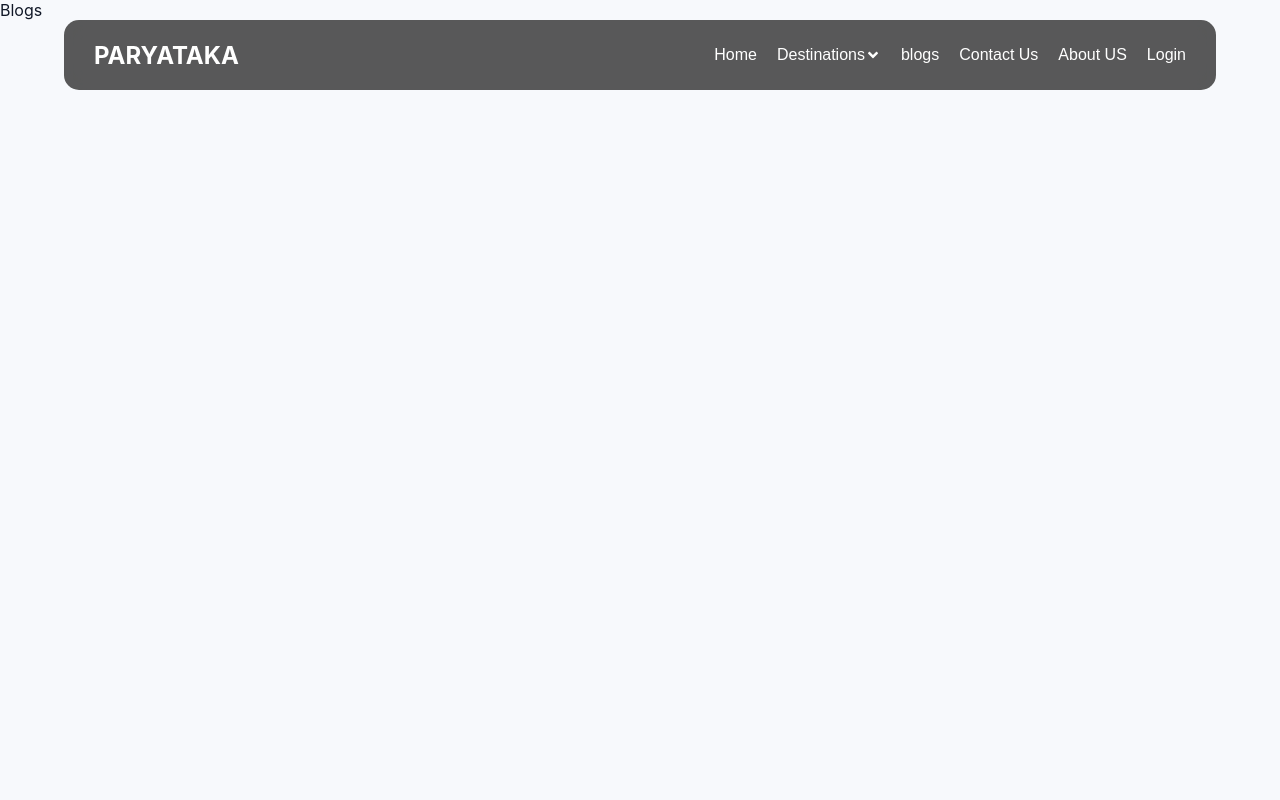
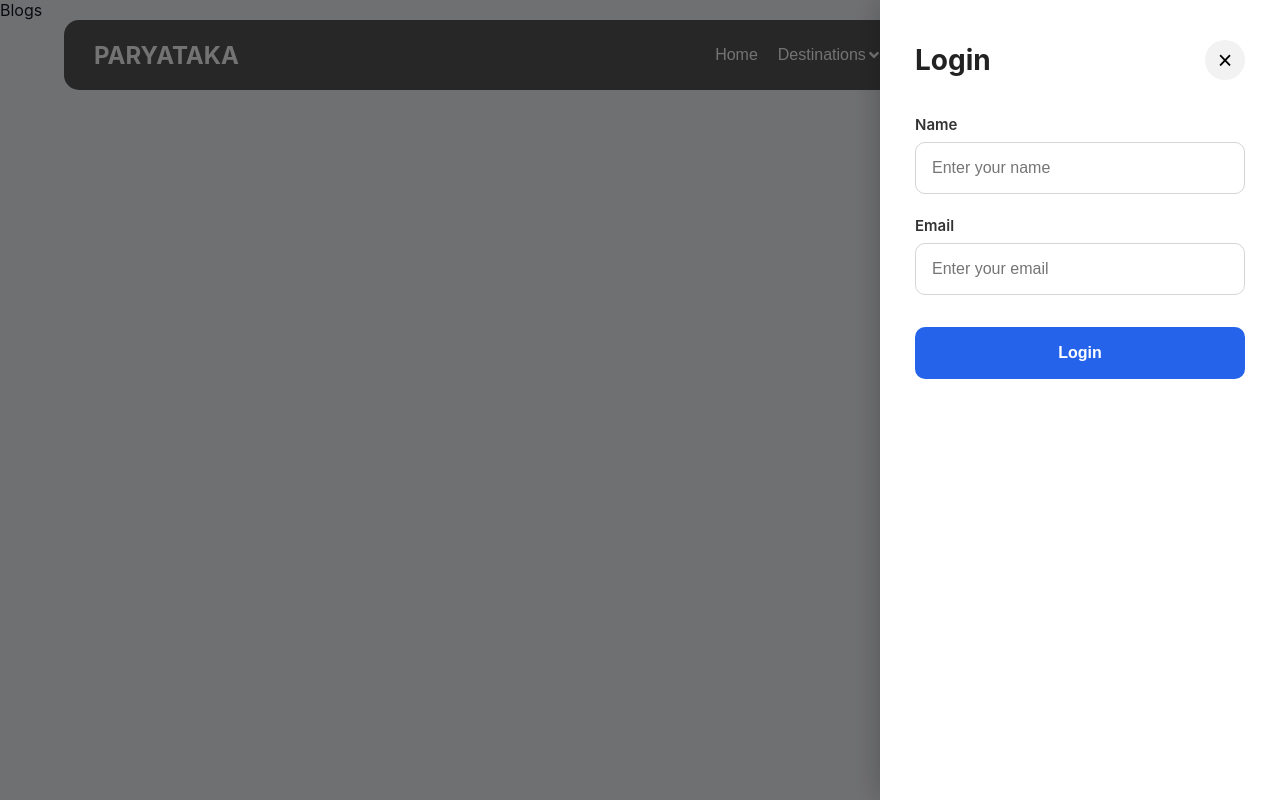
Before and after one commit to srikar233/paryataka_travel, a Next.js app: page /blogs in a window 1280 px wide. Both pictures are taken after a click on the button "Login". Built offline with nearby package versions, Linux system fonts and the light colour scheme.

Commit message:
added sign in page

```diff
--- /dev/null
+++ b/src/components/common/LoginSidebar.jsx
@@ -0,0 +1,98 @@
+"use client";
+
+import { useState } from "react";
+import styles from "../common/LoginSidebar.module.css";
+
+export default function LoginSidebar({ onClose }) {
+
+    const [form, setForm] = useState({
+        name: "",
+        email: "",
+    });
+
+    const handleForm = (e) => {
+        setForm({
+            ...form,
+            [e.target.name]: e.target.value,
+        });
+    };
+
+    return (
+        <>
+            {/* Dark background */}
+            <div
+                className={styles.overlay}
+                onClick={onClose}
+            ></div>
+
+            {/* Sidebar */}
+            <aside className={styles.sidebar}>
+
+                {/* Header */}
+                <div className={styles.header}>
+
+                    <h2 className={styles.title}>
+                        Login
+                    </h2>
+
+                    <button
+                        className={styles.closeButton}
+                        onClick={onClose}
+                    >
+                        ×
+                    </button>
+
+                </div>
+
+                {/* Form */}
+                <form className={styles.form}>
+
+                    {/* Name */}
+                    <div className={styles.inputGroup}>
+
+                        <label className={styles.label}>
+                            Name
+                        </label>
+
+                        <input
+                            className={styles.input}
+                            type="text"
+                            name="name"
+                            value={form.name}
+                            onChange={handleForm}
+                            placeholder="Enter your name"
+                        />
+
+                    </div>
+
+                    {/* Email */}
+                    <div className={styles.inputGroup}>
+
+                        <label className={styles.label}>
+                            Email
+                        </label>
+
+                        <input
+                            className={styles.input}
+                            type="email"
+                            name="email"
+                            value={form.email}
+                            onChange={handleForm}
+                            placeholder="Enter your email"
+                        />
+
+                    </div>
+
+                    <button
+                        className={styles.loginButton}
+                        type="submit"
+                    >
+                        Login
+                    </button>
+
+                </form>
+
+            </aside>
+        </>
+    );
+}
--- /dev/null
+++ b/src/components/common/LoginSidebar.module.css
@@ -0,0 +1,189 @@
+.overlay {
+    position: fixed;
+    inset: 0;
+
+    width: 100%;
+    height: 100vh;
+
+    background: rgba(0, 0, 0, 0.55);
+
+    z-index: 999;
+}
+
+
+/* RIGHT SIDEBAR */
+.sidebar {
+    position: fixed;
+
+    top: 0;
+    right: 0;
+
+    width: 400px;
+    height: 100vh;
+
+    background: #ffffff;
+
+    z-index: 1000;
+
+    padding: 40px 35px;
+
+    box-sizing: border-box;
+
+    box-shadow: -5px 0 25px rgba(0, 0, 0, 0.2);
+
+    animation: slideIn 0.3s ease-out;
+}
+
+
+/* Animation from RIGHT */
+@keyframes slideIn {
+    from {
+        transform: translateX(100%);
+    }
+
+    to {
+        transform: translateX(0);
+    }
+}
+
+
+/* Header */
+.header {
+    display: flex;
+    justify-content: space-between;
+    align-items: center;
+
+    margin-bottom: 35px;
+}
+
+
+.title {
+    margin: 0;
+
+    font-size: 28px;
+    font-weight: 700;
+
+    color: #222;
+}
+
+
+/* Close button */
+.closeButton {
+    width: 40px;
+    height: 40px;
+
+    border: none;
+    border-radius: 50%;
+
+    background: #f2f2f2;
+
+    font-size: 25px;
+
+    cursor: pointer;
+
+    display: flex;
+    align-items: center;
+    justify-content: center;
+
+    transition: 0.2s;
+}
+
+
+.closeButton:hover {
+    background: #e5e5e5;
+}
+
+
+/* Form */
+.form {
+    display: flex;
+    flex-direction: column;
+
+    gap: 22px;
+}
+
+
+/* Input group */
+.inputGroup {
+    display: flex;
+    flex-direction: column;
+
+    gap: 8px;
+}
+
+
+.label {
+    font-size: 15px;
+    font-weight: 600;
+
+    color: #333;
+}
+
+
+.input {
+    width: 100%;
+
+    height: 52px;
+
+    padding: 0 16px;
+
+    box-sizing: border-box;
+
+    border: 1px solid #d5d5d5;
+
+    border-radius: 10px;
+
+    outline: none;
+
+    font-size: 16px;
+}
+
+
+.input:focus {
+    border-color: #2563eb;
+
+    box-shadow: 0 0 0 2px rgba(37, 99, 235, 0.1);
+}
+
+
+/* Login button */
+.loginButton {
+    width: 100%;
+
+    height: 52px;
+
+    margin-top: 10px;
+
+    border: none;
+
+    border-radius: 10px;
+
+    background: #2563eb;
+
+    color: white;
+
+    font-size: 16px;
+
+    font-weight: 600;
+
+    cursor: pointer;
+
+    transition: 0.2s;
+}
+
+
+.loginButton:hover {
+    background: #1d4ed8;
+}
+
+
+/* Mobile */
+@media (max-width: 500px) {
+
+    .sidebar {
+        width: 100%;
+
+        /* padding: 30px 25px; */
+    }
+
+}
--- a/src/components/layout/Navbar.jsx
+++ b/src/components/layout/Navbar.jsx
@@ -2,36 +2,52 @@
 
 import { useRouter, usePathname } from "next/navigation";
 import { FaAngleDown } from "react-icons/fa";
+import { useState } from "react";
+
 import styles from "./Navbar.module.css";
+import LoginSidebar from "../common/LoginSidebar";
 
 export default function Navbar() {
   const router = useRouter();
   const pathname = usePathname();
 
+  const [showLogin, setShowLogin] = useState(false);
+
   return (
+    <>
     <div className={styles.navbar}>
+
       <div>
         <h2>PARYATAKA</h2>
       </div>
 
       <div className={styles.tagss}>
+
         <button
           onClick={() => router.push("/")}
           className={pathname === "/" ? styles.active : ""}
         >
           Home
         </button>
-        <button onClick={()=>router.push("/destinations")
-        }
-        className={pathname === "/destinations" ? styles.active : ""} style={{display: "flex", alignItems: 'center'}}>Destinations <FaAngleDown /></button>
+
+        <button
+          onClick={() => router.push("/destinations")}
+          className={pathname === "/destinations" ? styles.active : ""}
+          style={{
+            display: "flex",
+            alignItems: "center"
+          }}
+        >
+          Destinations
+          <FaAngleDown />
+        </button>
 
         <button
           onClick={() => router.push("/blogs")}
-          className={pathname === "/Gallery" ? styles.active : ""}
+          className={pathname === "/blogs" ? styles.active : ""}
         >
-          blogs
+          Blogs
         </button>
-
 
         <button
           onClick={() => router.push("/contact")}
@@ -44,10 +60,23 @@ export default function Navbar() {
           onClick={() => router.push("/services")}
           className={pathname === "/services" ? styles.active : ""}
         >
-          About US
+          About Us
         </button>
-        <button>Login</button>
+
+        {/* Login */}
+        <button onClick={() => setShowLogin(true)}>
+          Login
+        </button>
+
       </div>
+
     </div>
+    {/* Login Sidebar */}
+        {showLogin && (
+          <LoginSidebar
+            onClose={() => setShowLogin(false)}
+          />
+        )}
+    </>
   );
 }
```
